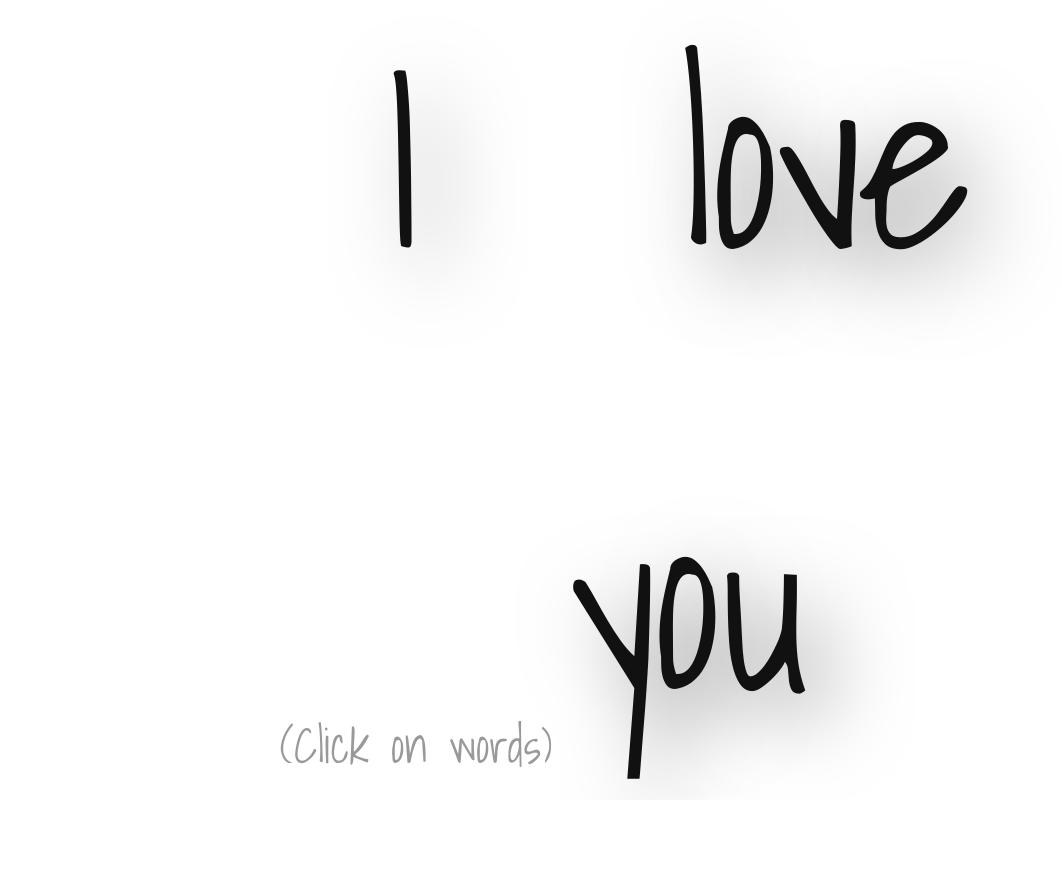
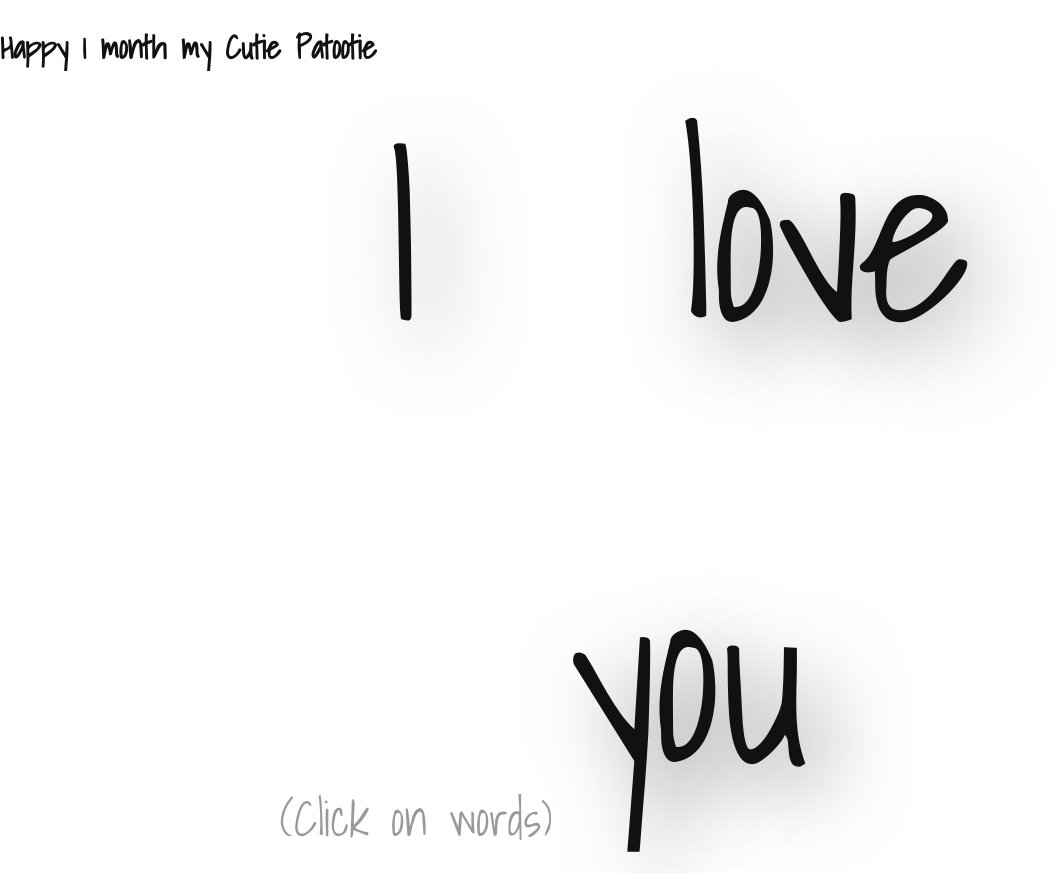
Before and after one commit to Anshul759/1-month, a plain HTML site: page index.html in a window 1280 px wide. Shown: the whole page, without its empty margins (0-1062 px from the left). Before the commit the page ends 800 px from the top, so only its background shows below. Drawn offline with Linux system fonts and the light colour scheme.

Commit message:
Update index.html

```diff
--- a/index.html
+++ b/index.html
@@ -4,9 +4,10 @@
   <meta charset="UTF-8">
   <meta name="viewport" content="width=device-width, initial-scale=1.0">
   <link rel="stylesheet" href="index.css">
-  <title>Animation Example</title>
+  <title>Happy 1 month</title>
 </head>
 <body>
+  <h1>Happy 1 month my Cutie Patootie</h1>
   <form>
     <div class="wrapper">
       <input type="checkbox" id="ck1" onClick="check()"/>
```
